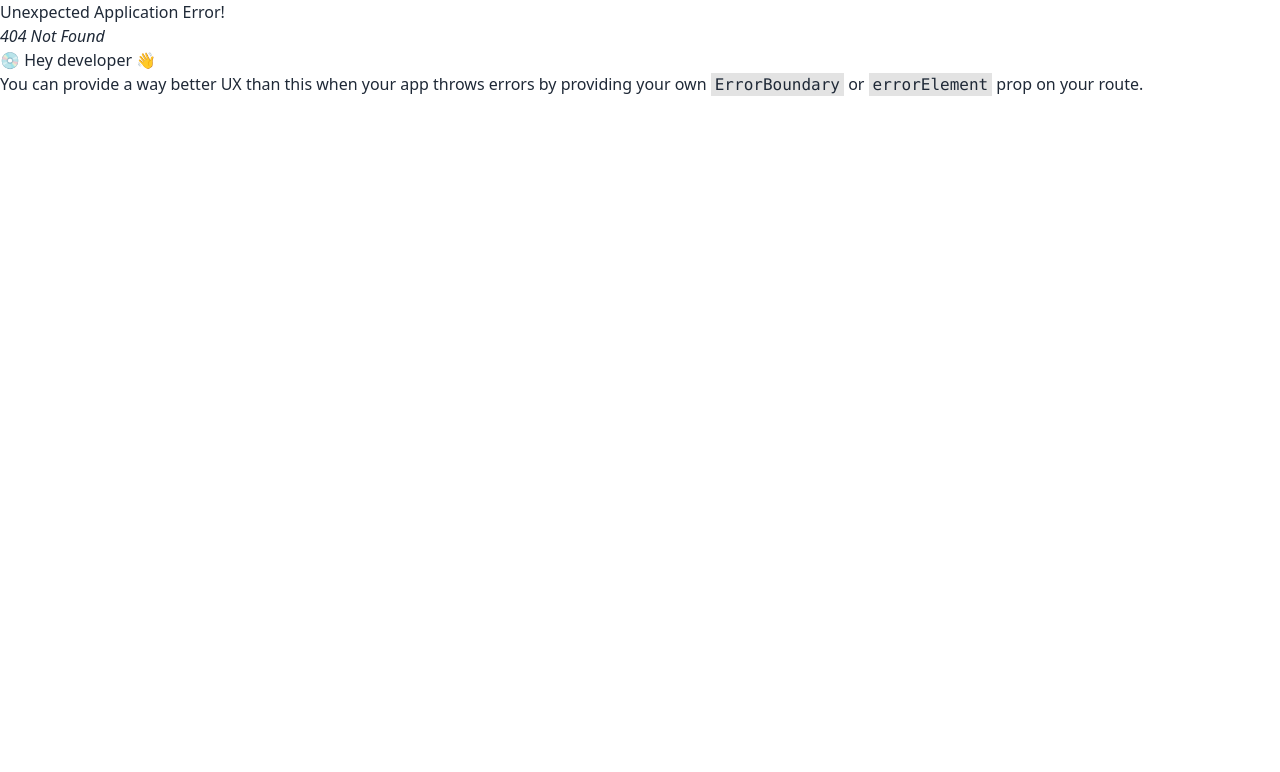
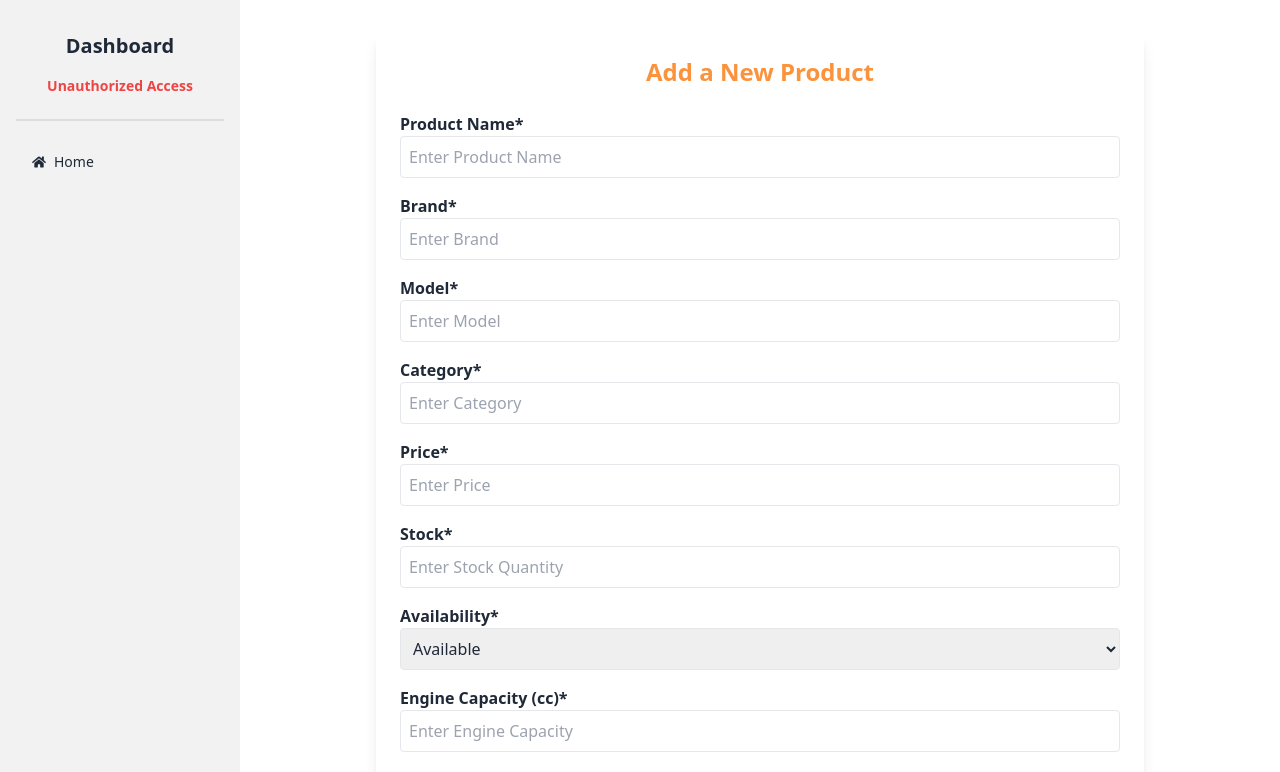
Before and after one commit to mohammad-salim-23/Assignment4BikeClient, a React (Vite) app: page /1/dashboard/createProduct in a window 1280 px wide. Before the commit this address had no page. Shown: the top 772 px of the page. Built offline with nearby package versions, Linux system fonts and the light colour scheme.

Commit message:
menu design for dashboard

```diff
--- a/src/admin/CreateProduct.tsx
+++ b/src/admin/CreateProduct.tsx
@@ -4,7 +4,7 @@ import { useNavigate } from "react-router-dom";
 import { useCreateBikeMutation } from "./adminManagement.api";
 
 
-const AddProduct = () => {
+const CreateProduct= () => {
   const { register, handleSubmit, reset } = useForm<ProductFormData>();
   const navigate = useNavigate();
   const [createProduct] = useCreateBikeMutation();
@@ -53,8 +53,8 @@ const onSubmit = async (data: ProductFormData) => {
         };
 
         const response = await createProduct(newProduct).unwrap();
-
-        if (response.insertedId) {
+       console.log(response);
+        if (response.success) {
             reset();
             Swal.fire({
                 title: "Success!",
@@ -62,7 +62,7 @@ const onSubmit = async (data: ProductFormData) => {
                 icon: "success",
                 confirmButtonText: "Cool",
             });
-            navigate("/adminPanel/allProduct");
+            // navigate("/adminPanel/allProduct");
         }
     } catch (error) {
         console.error("Error adding product:", error);
@@ -76,8 +76,8 @@ const onSubmit = async (data: ProductFormData) => {
 };
 
   return (
-    <div className="max-w-3xl mx-auto bg-white shadow-lg p-6 rounded-lg">
-      <h2 className="text-2xl font-bold mb-6 text-center text-green-600">
+    <div className="w-full max-w-3xl mx-auto bg-white shadow-lg p-6 rounded-lg">
+      <h2 className="text-2xl font-bold mb-6 text-center text-orange-400  transition-colors">
         Add a New Product
       </h2>
       <form onSubmit={handleSubmit(onSubmit)}>
@@ -184,7 +184,7 @@ const onSubmit = async (data: ProductFormData) => {
         </div>
         <button
           type="submit"
-          className="w-full bg-green-500 text-white p-2 rounded hover:bg-green-600"
+          className="w-full bg-secondaryColor text-primaryColor font-bold p-2 rounded hover:bg-orange-600"
         >
           Add Product
         </button>
@@ -193,4 +193,4 @@ const onSubmit = async (data: ProductFormData) => {
   );
 };
 
-export default AddProduct;
+export default CreateProduct;
--- a/src/dashboard/Dashboard.tsx
+++ b/src/dashboard/Dashboard.tsx
@@ -1,22 +1,60 @@
+import { Outlet, NavLink } from "react-router-dom";
 import { useCurrenttoken } from "../redux/features/auth/authSlice";
-import { useAppDispatch, useAppSelector } from "../redux/hooks";
+import { useAppSelector } from "../redux/hooks";
 import { verifyToken } from "../utils/verifyToken";
+import { FaBox, FaList, FaUsers, FaClipboardList, FaUserAlt, FaHome, FaBars } from "react-icons/fa";
 
 const Dashboard = () => {
     const token = useAppSelector(useCurrenttoken);
     const user = token ? verifyToken(token) : null;
-    const dispatch = useAppDispatch();
     const Role = user?.role;
 
     return (
-        <div>
-            {Role === "admin" ? (
-                <h2>Admin Dashboard</h2>
-            ) : Role === "user" ? (
-                <h2>User Dashboard</h2>
-            ) : (
-                <h2>Unauthorized Access</h2>
-            )}
+        <div className="drawer lg:drawer-open">
+            <input id="dashboard-drawer" type="checkbox" className="drawer-toggle" />
+            <div className="drawer-content flex flex-col p-8">
+                {/* Navbar for mobile */}
+                <label htmlFor="dashboard-drawer" className="btn  bg-slate-500 drawer-button lg:hidden">
+                    <FaBars className="mr-2" /> Menu
+                </label>
+
+                <Outlet />
+            </div>
+
+            {/* Sidebar */}
+            <div className="drawer-side">
+                <label htmlFor="dashboard-drawer" className="drawer-overlay"></label>
+                <ul className="menu p-4 w-60 min-h-screen bg-base-200 text-base-content">
+                    {/* Sidebar title */}
+                    <li className="text-xl font-bold text-center py-4">Dashboard</li>
+
+                    {/* Admin Dashboard */}
+                    {Role === "admin" && (
+                        <>
+                            <li><NavLink to="/admin/dashboard/createProduct"><FaBox /> Create Product</NavLink></li>
+                            <li><NavLink to="/admin/dashboard/allProduct"><FaList /> All Products</NavLink></li>
+                            <li><NavLink to="/admin/dashboard/totalUsers"><FaUsers /> Total Users</NavLink></li>
+                            <li><NavLink to="/admin/dashboard/totalOrders"><FaClipboardList /> Total Orders</NavLink></li>
+                            <li><NavLink to="/admin/dashboard/myProfile"><FaUserAlt /> My Profile</NavLink></li>
+                        </>
+                    )}
+
+                    {/* User Dashboard */}
+                    {Role === "user" && (
+                        <>
+                            <li><NavLink to="/user/dashboard/myProfile"><FaUserAlt /> My Profile</NavLink></li>
+                        </>
+                    )}
+
+                    {/* Unauthorized Access */}
+                    {!Role && <li className="text-red-500 text-center font-bold">Unauthorized Access</li>}
+
+                    <div className="divider"></div>
+
+                    {/* Shared Navigation Links */}
+                    <li><NavLink to="/"><FaHome /> Home</NavLink></li>
+                </ul>
+            </div>
         </div>
     );
 };
--- a/src/sharedComponent/Navbar.tsx
+++ b/src/sharedComponent/Navbar.tsx
@@ -66,7 +66,8 @@ const Navbar = () => {
           </div>
         ) : (
           <div className="flex items-center gap-3">
-            <Link to={`/dashboard`} className="font-bold">Dashboard</Link>
+              <Link to={`/${user?.role}/dashboard`} onClick={() => setMenuOpen(false)}>Dashboard</Link>
+
             <button onClick={handleLogout} className="border border-red-500 text-red-500 px-4 py-2 rounded-md hover:bg-red-500 hover:text-white">
 
               Logout
```
Also changed, not shown: src/routes/routes.tsx (+10 -8 lines).
